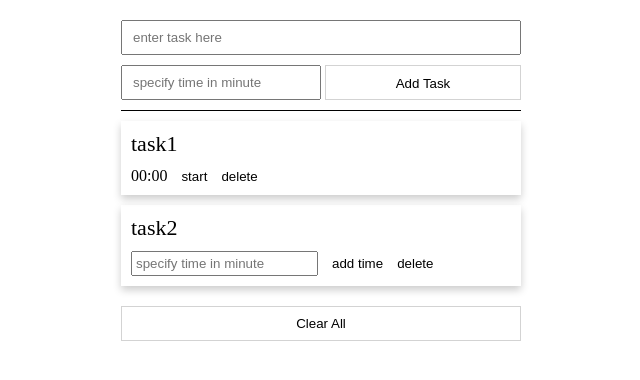
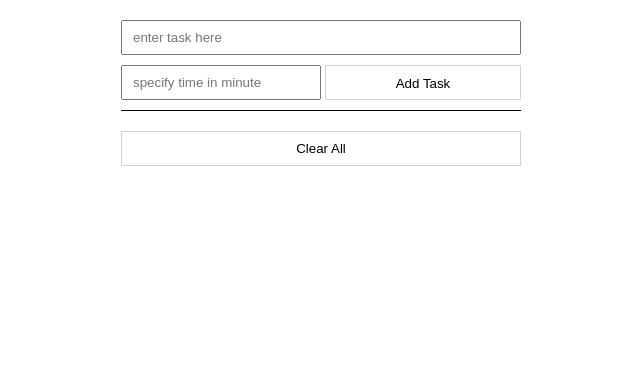
Before and after one commit to weichen11235/314_midtern, a plain HTML site: page index.html in a window 1280 px wide. Shown: the whole page, without its empty margins (319-959 px from the left). Drawn offline with Linux system fonts and the light colour scheme.

Commit message:
bug fixed

```diff
--- a/index.html
+++ b/index.html
@@ -18,24 +18,7 @@
       <input type="button" value="Add Task" id="addTask">
     </form>
     <div id="lineBreak"></div>
-    <div id="taskList">
-      <div class="taskItem">
-        <p class="item">task1</p>
-        <div class="options">
-          <span class="timer">00:00</span>
-          <button class="start" onclick="timeStart(this)">start</button>
-          <button class="delete" onclick="deleteTask(this)">delete</button>
-        </div>
-      </div>
-      <div class="taskItem">
-        <p class="item">task2</p>
-        <div class="options">
-          <input type="number" name="" id="time2" placeholder="specify time in minute">
-          <button id="addTime" onclick="timeAdder(Number(document.getElementById('time2').value), this)">add time</button>
-          <button class="delete" onclick="deleteTask(this)">delete</button>
-        </div>
-      </div>
-    </div>
+    <div id="taskList"></div>
     <input type="button" value="Clear All" id="clear">
   </main>
   <script src="app.js"></script>
```
